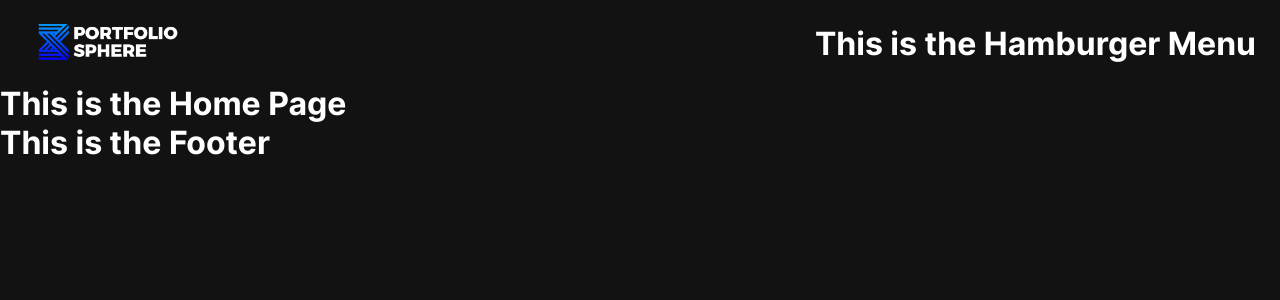
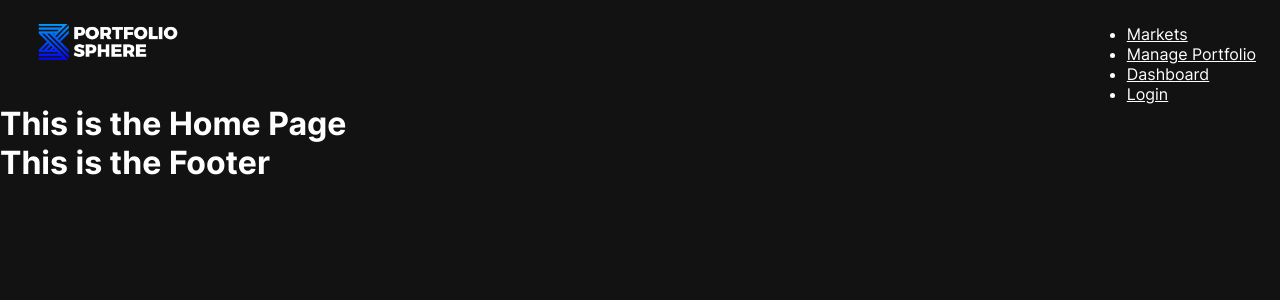
Before and after one commit to TristanJgn/portfolio-sphere, a React (Create React App) app: page / in a window 1280 px wide. Shown: the top 300 px of the page. Built offline with nearby package versions, Linux system fonts and the light colour scheme.

Commit message:
adds structure of menu with each item being linked to its respective page using NavLink from react-router-dom

```diff
--- a/src/Components/HamburgerMenu/HamburgerMenu.js
+++ b/src/Components/HamburgerMenu/HamburgerMenu.js
@@ -1,7 +1,41 @@
+import { NavLink } from "react-router-dom";
 import "./HamburgerMenu.scss";
 
 function HamburgerMenu() {
-  return <h1>This is the Hamburger Menu</h1>;
+
+  return (
+    <div className="menu-container">
+      <div className="hamburger-menu">
+        <span className="hamburger-menu__line"></span>
+        <span className="hamburger-menu__line"></span>
+        <span className="hamburger-menu__line"></span>
+      </div>
+      <nav>
+        <ul className="menu">
+          <li className="menu__item">
+            <NavLink to="/markets" className="menu__link">
+              Markets
+            </NavLink>
+          </li>
+          <li className="menu__item">
+            <NavLink to="/portfolio" className="menu__link">
+              Manage Portfolio
+            </NavLink>
+          </li>
+          <li className="menu__item">
+            <NavLink to="/dashboard" className="menu__link">
+              Dashboard
+            </NavLink>
+          </li>
+          <li className="menu__item">
+            <NavLink to="/login" className="menu__link">
+              Login
+            </NavLink>
+          </li>
+        </ul>
+      </nav>
+    </div>
+  );
 }
 
 export default HamburgerMenu;
```
